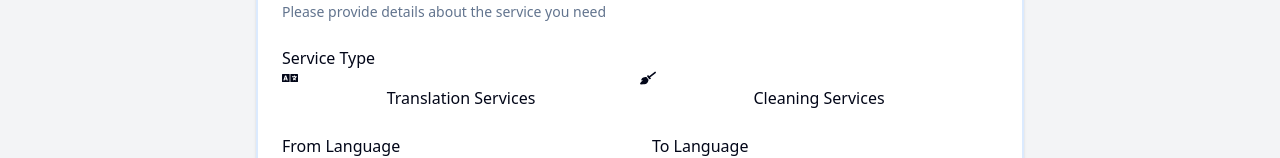
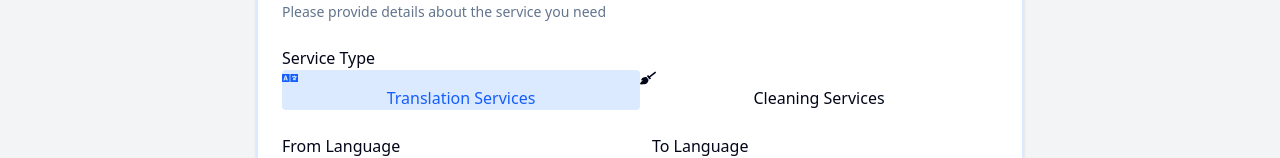
Before and after one commit to JBproduction10/orpamax, a Next.js app: page /quotes in a window 1280 px wide. Shown: the part 362-520 px from the top of the page. Built offline with nearby package versions, Linux system fonts and the light colour scheme; no server answers; the database is empty.

Commit message:
working on edit admin

```diff
--- a/app/(root)/quotes/page.tsx
+++ b/app/(root)/quotes/page.tsx
@@ -12,11 +12,10 @@ import { FaBroom, FaCloudUploadAlt, FaLanguage } from 'react-icons/fa';
 import TranslationQuote from '@/components/quote/TranslationQuote';
 import CleaningQuote from '@/components/quote/CleaningQuote';
 import QuoteContactForm from '@/components/quote/QuoteContactForm';
-import { toast } from "sonner"; // ✅ import toast
+import { toast } from "sonner";
 
 const Page = () => {
   const [resetKey, setResetKey] = useState(0);
-
   const [serviceType, setServiceType] = useState("translation");
   const [selectedDate, setSelectedDate] = useState<Date | undefined>(undefined);
   const [languageTo, setLanguageTo] = useState("");
@@ -89,7 +88,6 @@ const Page = () => {
 
       toast.success("Quote request submitted successfully!");
 
-      // Reset form states
       setResetKey(prev => prev + 1);
       setServiceType("translation");
       setSelectedDate(undefined);
@@ -151,11 +149,17 @@ const Page = () => {
                     className="w-full"
                   >
                     <TabsList className="grid w-full grid-cols-2">
-                      <TabsTrigger value="translation" className="rounded whitespace-nowrap">
+                      <TabsTrigger
+                        value="translation"
+                        className="rounded whitespace-nowrap data-[state=active]:bg-blue-100 data-[state=active]:text-blue-600"
+                      >
                         <FaLanguage className="mr-2" />
                         Translation Services
                       </TabsTrigger>
-                      <TabsTrigger value="cleaning" className="rounded whitespace-nowrap">
+                      <TabsTrigger
+                        value="cleaning"
+                        className="rounded whitespace-nowrap data-[state=active]:bg-blue-100 data-[state=active]:text-blue-600"
+                      >
                         <FaBroom className="mr-2" />
                         Cleaning Services
                       </TabsTrigger>
```
